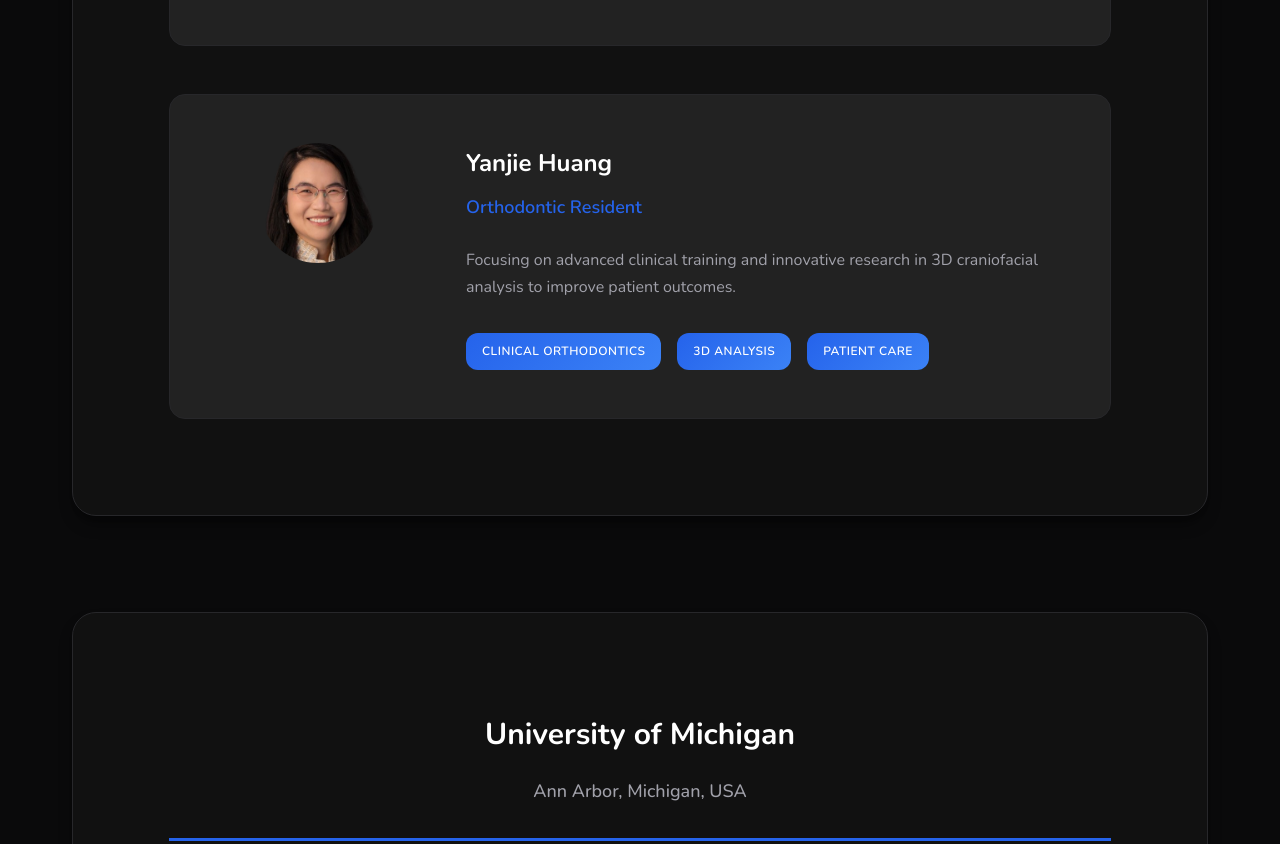
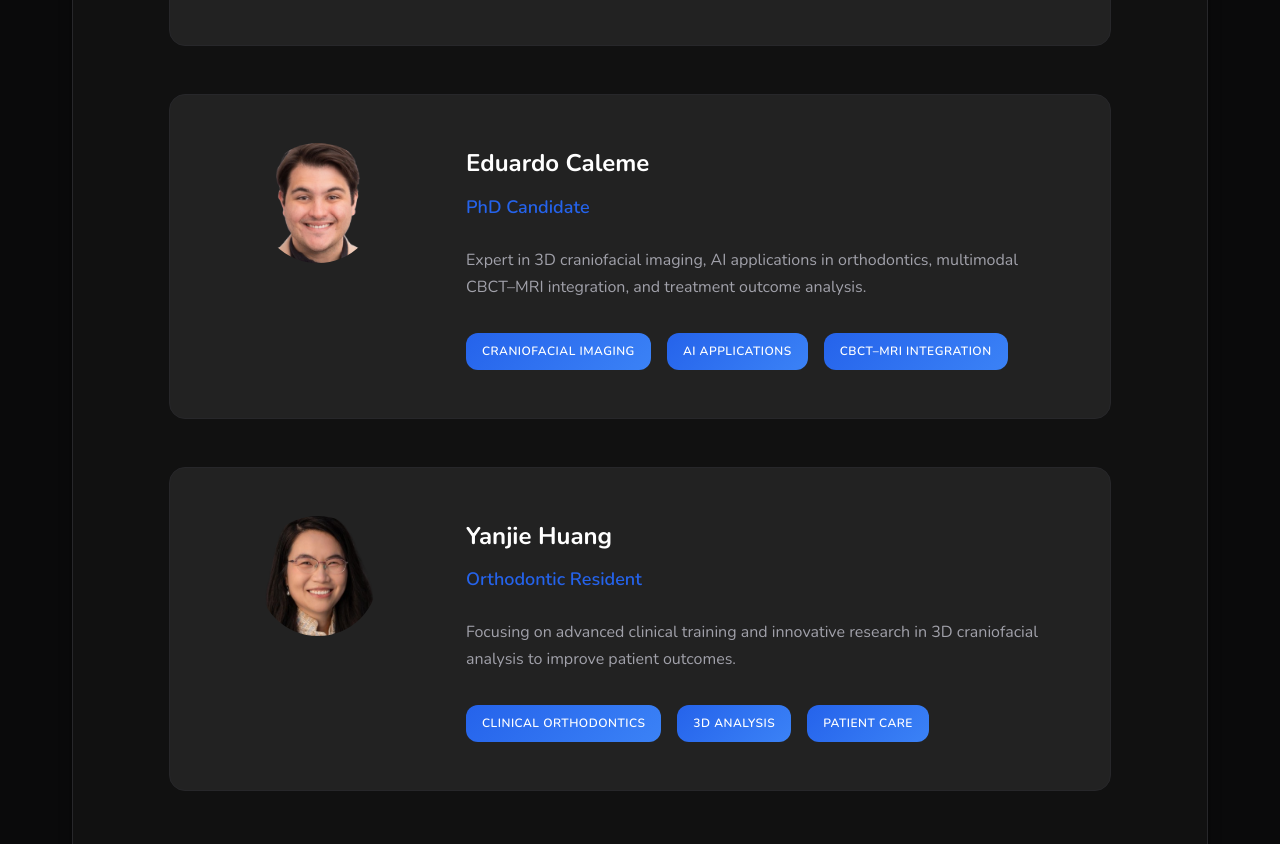
Before and after one commit to DCBIA-OrthoLab/Website_DCBIA, a plain HTML site: page team.html in a window 1280 px wide. Shown: the part 2494-3338 px from the top of the page. Drawn offline with nearby package versions, Linux system fonts and the light colour scheme.

Commit message:
Add team member

```diff
--- a/team.html
+++ b/team.html
@@ -146,6 +146,23 @@
                                 <span class="expertise-tag">Surgical Orthodontics</span>
                                 <span class="expertise-tag">Clinical Education</span>
                                 <span class="expertise-tag">Orthodontics</span>
+                            </div></a>
+                        </div>
+                    </div>
+
+                    <div class="team-member-full">
+                        <a href="https://www.researchgate.net/profile/Eduardo-Caleme"style="text-decoration: none; color: inherit;">
+                        <div class="member-photo-large">
+                            <img src="images/Team/eduardocaleme.png">
+                        </div>
+                        <div class="member-details">
+                            <h3 class="member-name">Eduardo Caleme</h3>
+                            <p class="member-role">PhD Candidate</p>
+                            <p class="member-bio">Expert in 3D craniofacial imaging, AI applications in orthodontics, multimodal CBCT–MRI integration, and treatment outcome analysis.</p>
+                            <div class="member-expertise">
+                                <span class="expertise-tag">Craniofacial Imaging</span>
+                                <span class="expertise-tag">AI Applications</span>
+                                <span class="expertise-tag">CBCT–MRI Integration</span>
                             </div></a>
                         </div>
                     </div>
@@ -383,8 +400,8 @@
                             <p class="member-role">Associate Professor</p>
                             <p class="member-bio">As an Associate Professor, her research focuses on the accuracy of virtual orthognathic planning and the analysis of postoperative skeletal and condylar changes. She also specializes in dental impactions and craniofacial growth, recently integrating 3D imaging and deep learning to automate and enhance surgical predictive protocols.</p>
                             <div class="member-expertise">
-                                <span class="expertise-tag">Upper Airway Imaging</span>
-                                <span class="expertise-tag">AI Applications</span>
+                                <span class="expertise-tag">Virtual Orthognathic Planning</span>
+                                <span class="expertise-tag">AI Applications (Deep)</span>
                                 <span class="expertise-tag">3D imaging</span>
                             </div></a>
                         </div>
@@ -400,8 +417,8 @@
                             <p class="member-role">Associate Professor</p>
                             <p class="member-bio">An Associate Professor, he specializes in orthognathic and maxillofacial surgery, utilizing 3D imaging and deep learning to enhance surgical predictability. His research evaluates skeletal remodeling and dental impactions while addressing complex clinical cases like osteonecrosis and autotransplantation. By integrating virtual planning with AI, he focuses on optimizing bone healing and long-term functional stability.</p>
                             <div class="member-expertise">
-                                <span class="expertise-tag">Upper Airway Imaging</span>
-                                <span class="expertise-tag">AI Applications</span>
+                                <span class="expertise-tag">Maxillofacial Surgery</span>
+                                <span class="expertise-tag">AI Applications (Deep)</span>
                                 <span class="expertise-tag">3D imaging</span>
                             </div></a>
                         </div>
```
Also changed, not shown: images/Team/eduardocaleme.png (added).
